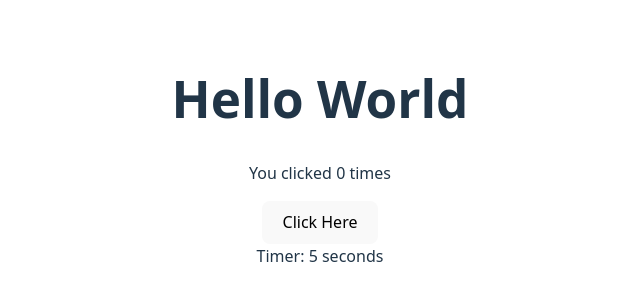
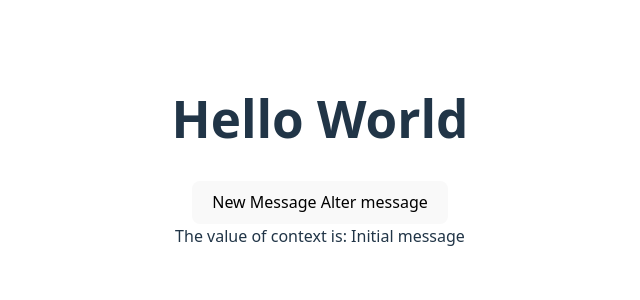
Before and after one commit to JVKszuba/CompassReactJS, a React (Vite) app in the folder Advanced/app/: page / in a window 1280 px wide. Shown: the part 248-548 px from the top of the page, without its empty margins (320-960 px from the left). Built offline with nearby package versions, Linux system fonts and the light colour scheme.

Commit message:
feat: implement useContext for component shared state management

```diff
--- a/Advanced/app/src/App.jsx
+++ b/Advanced/app/src/App.jsx
@@ -1,14 +1,21 @@
 import './App.css'
 import UseEffectExample from "./components/UseEffectExample.jsx";
 import Timer from "./components/Timer.jsx";
+import ChildComponent from "./components/ChildComponent.jsx";
+import {MyContextProvider} from "./contexts/MyContext.jsx";
+import ContextValue from "./components/ContextValue.jsx";
 
 function App() {
 
   return (
     <>
       <h1>Hello World</h1>
-      <UseEffectExample />
-      <Timer />
+      {/*<UseEffectExample />*/}
+      {/*<Timer />*/}
+      <MyContextProvider>
+        <ChildComponent />
+        <ContextValue />
+      </MyContextProvider>
     </>
   )
 }
--- /dev/null
+++ b/Advanced/app/src/components/ChildComponent.jsx
@@ -0,0 +1,17 @@
+import {useContext} from "react";
+import {MyContext} from "../contexts/MyContext.jsx";
+
+function ChildComponent() {
+
+    const {message, setMessage} = useContext(MyContext);
+
+    return (
+        <div>
+          <button onClick={() => setMessage("New Message")}>New Message
+              Alter message
+          </button>
+        </div>
+    );
+}
+
+export default ChildComponent;
--- /dev/null
+++ b/Advanced/app/src/components/ContextValue.jsx
@@ -0,0 +1,15 @@
+import {useContext} from "react";
+import {MyContext} from "../contexts/MyContext.jsx";
+
+function ContextValue() {
+
+    const {message} = useContext(MyContext);
+
+    return (
+        <div>
+          The value of context is: {message}
+        </div>
+    );
+}
+
+export default ContextValue;
--- /dev/null
+++ b/Advanced/app/src/contexts/MyContext.jsx
@@ -0,0 +1,20 @@
+import {useState, createContext} from "react";
+
+export const MyContext = createContext();
+
+export const MyContextProvider = ({ children }) => {
+
+    const [message, setMessage] = useState("Initial message");
+
+    const contextValue = {
+
+        message,
+        setMessage,
+    }
+
+    return (
+        <MyContext.Provider value = {contextValue}>
+          {children}
+        </MyContext.Provider>
+    );
+}
```
